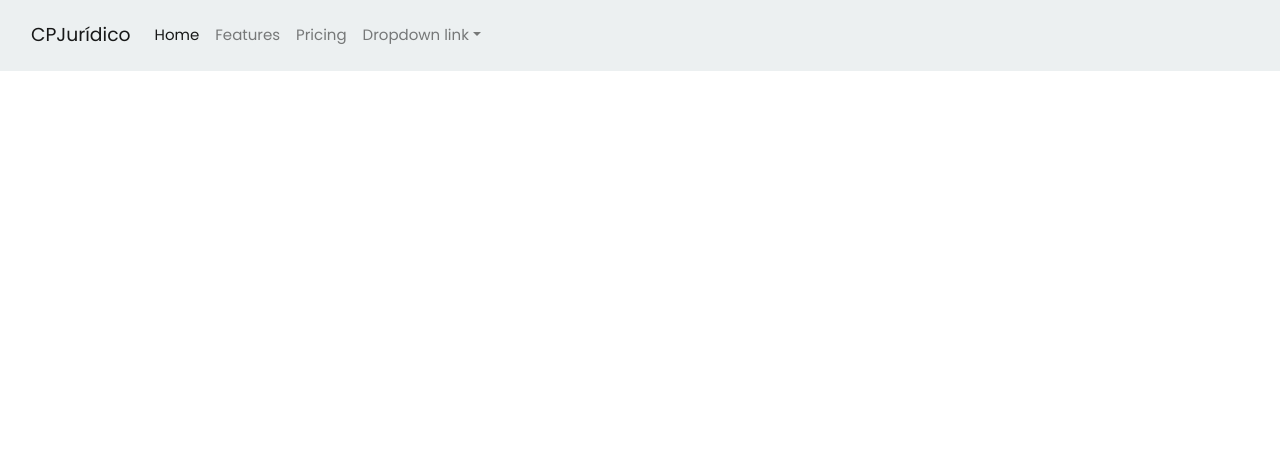
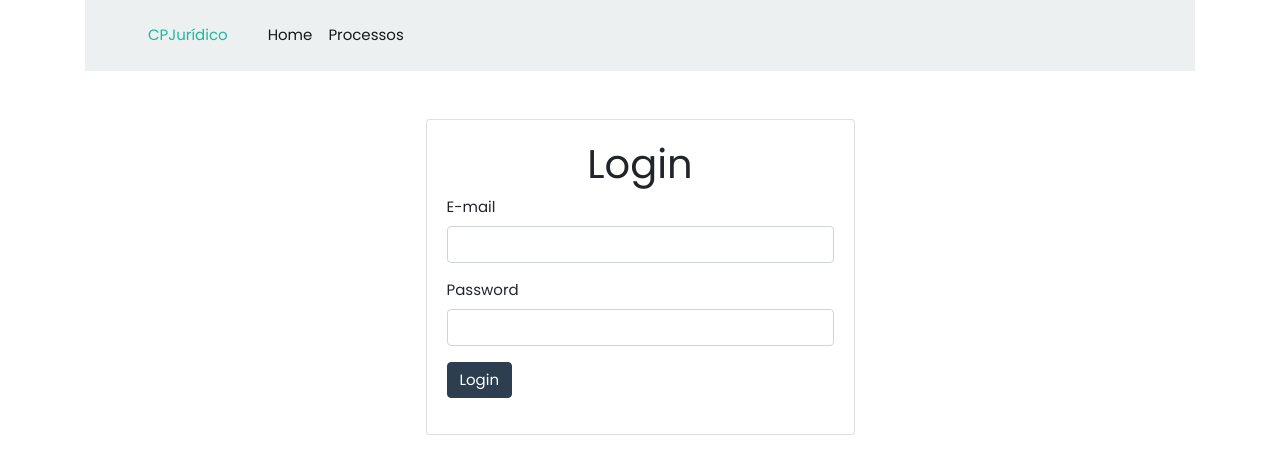
Before and after one commit to JooLuiz/Pokemon-Game-FrontEnd-React, a React (Create React App) app: page /#/login in a window 1280 px wide. Shown: the top 474 px of the page. Built offline with nearby package versions, Linux system fonts and the light colour scheme; no server answers.

Commit message:
added a new authentication reducer and only logged users can access it

```diff
--- a/package.json
+++ b/package.json
@@ -9,7 +9,9 @@
     "axios": "^0.21.1",
     "react": "^17.0.2",
     "react-dom": "^17.0.2",
+    "react-icons": "^4.2.0",
     "react-redux": "^7.2.3",
+    "react-router-dom": "^5.2.0",
     "react-scripts": "4.0.3",
     "redux": "^4.0.5",
     "redux-devtools-extension": "^2.13.9",
--- a/src/App.js
+++ b/src/App.js
@@ -1,6 +1,10 @@
 import React, { Component, Fragment } from 'react';
 import Header from "./components/commom/Header";
+import Home from "./components/commom/Home";
+import Login from "./components/commom/Login";
 import Processos from "./components/templates/Processos";
+import PrivateRoute from "./components/auth/PrivateRoute";
+import { HashRouter as Router, Route, Switch} from "react-router-dom";
 
 import {Provider} from 'react-redux'
 import store from './store'
@@ -9,10 +13,18 @@ class App extends Component{
   render(){
     return (
       <Provider store={store}>
-        <Fragment>
-          <Header />
-          <Processos />
-        </Fragment>
+        <Router>
+          <Fragment>
+            <Header />
+            <div className="container">
+              <Switch>
+                <PrivateRoute exact path="/" component={Home}/>
+                <PrivateRoute exact path="/processos" component={Processos}/>
+                <Route exact path="/login" component={Login}/>
+              </Switch>
+            </div>
+          </Fragment>
+        </Router>
       </Provider>
     )
   }
--- /dev/null
+++ b/src/components/auth/PrivateRoute.js
@@ -0,0 +1,24 @@
+import React from 'react'
+import { connect } from 'react-redux';
+import { Route, Redirect } from "react-router-dom";
+
+const  PrivateRoute = ({component: Component, auth, ...rest}) => {
+    return <Route
+        {...rest}
+        render={props => {
+            if(auth.isLoading){
+                return <h2>Loading...</h2>
+            }else if(!auth.isAuthenticated){
+                return <Redirect to="/login" />
+            }else{
+                return <Component {...props} />
+            }
+        }}
+    />
+}
+
+const mapStateToProps = state =>({
+    auth: state.auth
+});
+
+export default connect(mapStateToProps)(PrivateRoute)
--- a/src/components/commom/Header.js
+++ b/src/components/commom/Header.js
@@ -1,28 +1,27 @@
 import { Component } from 'react'
 import PropTypes from 'prop-types'
+import { Link } from 'react-router-dom'
 
 class Header extends Component {
     render(){
         return (
+            <div className="container">
                 <header className='header'>
                     <nav className="navbar navbar-expand-sm navbar-light bg-light">
                     <div className="container-fluid">
-                    <a className="navbar-brand" href="#">CPJurídico</a>
+                        <Link to="/" className="nav-link active">CPJurídico</Link>
                         <button className="navbar-toggler" type="button" data-bs-toggle="collapse" data-bs-target="#navbarNavDropdown" aria-controls="navbarNavDropdown" aria-expanded="false" aria-label="Toggle navigation">
                         <span className="navbar-toggler-icon"></span>
                         </button>
                         <div className="collapse navbar-collapse" id="navbarNavDropdown">
                         <ul className="navbar-nav">
                             <li className="nav-item">
-                        <a className="nav-link active" aria-current="page" href="#">Home</a>
+                                <Link to="/" className="nav-link active">Home</Link>
                             </li>
                             <li className="nav-item">
-                        <a className="nav-link" href="#">Features</a>
+                            <Link to="/processos" className="nav-link active">Processos</Link>
                             </li>
-                        <li className="nav-item">
-                        <a className="nav-link" href="#">Pricing</a>
-                        </li>
-                        <li className="nav-item dropdown">
+                            {/* <li className="nav-item dropdown">
                                 <a className="nav-link dropdown-toggle" href="#" id="navbarDropdownMenuLink" role="button" data-bs-toggle="dropdown" aria-expanded="false">
                                     Dropdown link
                                 </a>
@@ -31,12 +30,13 @@ class Header extends Component {
                                     <li><a className="dropdown-item" href="#">Another action</a></li>
                                     <li><a className="dropdown-item" href="#">Something else here</a></li>
                                 </ul>
-                        </li>
+                            </li> */}
                         </ul>
                         </div>
                     </div>
                     </nav>
                 </header>
+            </div>
         )
     }
 }
--- /dev/null
+++ b/src/components/commom/Home.js
@@ -0,0 +1,13 @@
+import React, { Component } from 'react'
+
+export class Home extends Component {
+    render() {
+        return (
+            <div>
+                <h1>Home screen</h1>
+            </div>
+        )
+    }
+}
+
+export default Home
--- /dev/null
+++ b/src/components/commom/Login.js
@@ -0,0 +1,59 @@
+import React, { Component } from 'react'
+
+export class Login extends Component {
+
+    state={
+        email: '',
+        password:''
+    }
+
+    onSubmit = e => {
+        e.preventDefault();
+        console.log("submit");
+    }
+
+    onChange = e => this.setState({[e.target.name]: e.target.value})
+
+    render() {
+        const {email, password} = this.state;
+
+        return (
+            <div className="col-md-6 m-auto">
+                <div className="card card-body m-5">
+                    <h2 className="text-center"> Login </h2>
+                    <form onSubmit={this.onSubmit}>
+                        <div className="form-group">
+                            <label>E-mail</label>
+                            <input
+                                type="text"
+                                className="form-control"
+                                name="email"
+                                onChange={this.onChange}
+                                value={email}
+                            />
+                        </div>
+                        <div className="form-group">
+                            <label>Password</label>
+                            <input
+                                type="text"
+                                className="form-control"
+                                name="password"
+                                onChange={this.onChange}
+                                value={password}
+                            />
+                        </div>
+                        <div className="form-group">
+                            <button
+                                type="submit"
+                                className="btn btn-primary">
+                                    Login
+                            </button>
+                        </div>
+                    </form>
+                </div>
+            </div>
+        )
+    }
+}
+
+export default Login
--- a/src/components/templates/Processos.js
+++ b/src/components/templates/Processos.js
@@ -15,7 +15,7 @@ export class Processos extends Component {
     render() {
         return (
             <div>
-
+                <h1>Processos</h1>
             </div>
         )
     }
--- /dev/null
+++ b/src/reducers/auth.js
@@ -0,0 +1,15 @@
+//import { LOGIN_ESCAVADOR } from "../actions/types";
+
+const initialState = {
+    token: localStorage.getItem('token'),
+    isAuthenticated: null,
+    isLoading: false,
+    user: null
+}
+
+export default function(state = initialState, action){
+    switch(action.type){
+        default:
+            return state;
+    }
+}
--- a/src/reducers/index.js
+++ b/src/reducers/index.js
@@ -1,6 +1,8 @@
 import { combineReducers } from 'redux'
 import processos from "./processos"
+import auth from "./auth"
 
 export default combineReducers({
-    processos
+    processos,
+    auth
 })
```
Also changed, not shown: 1 other file (tests, documents, lock files or other folders). Lines whose indentation alone changed are shown as unchanged.
